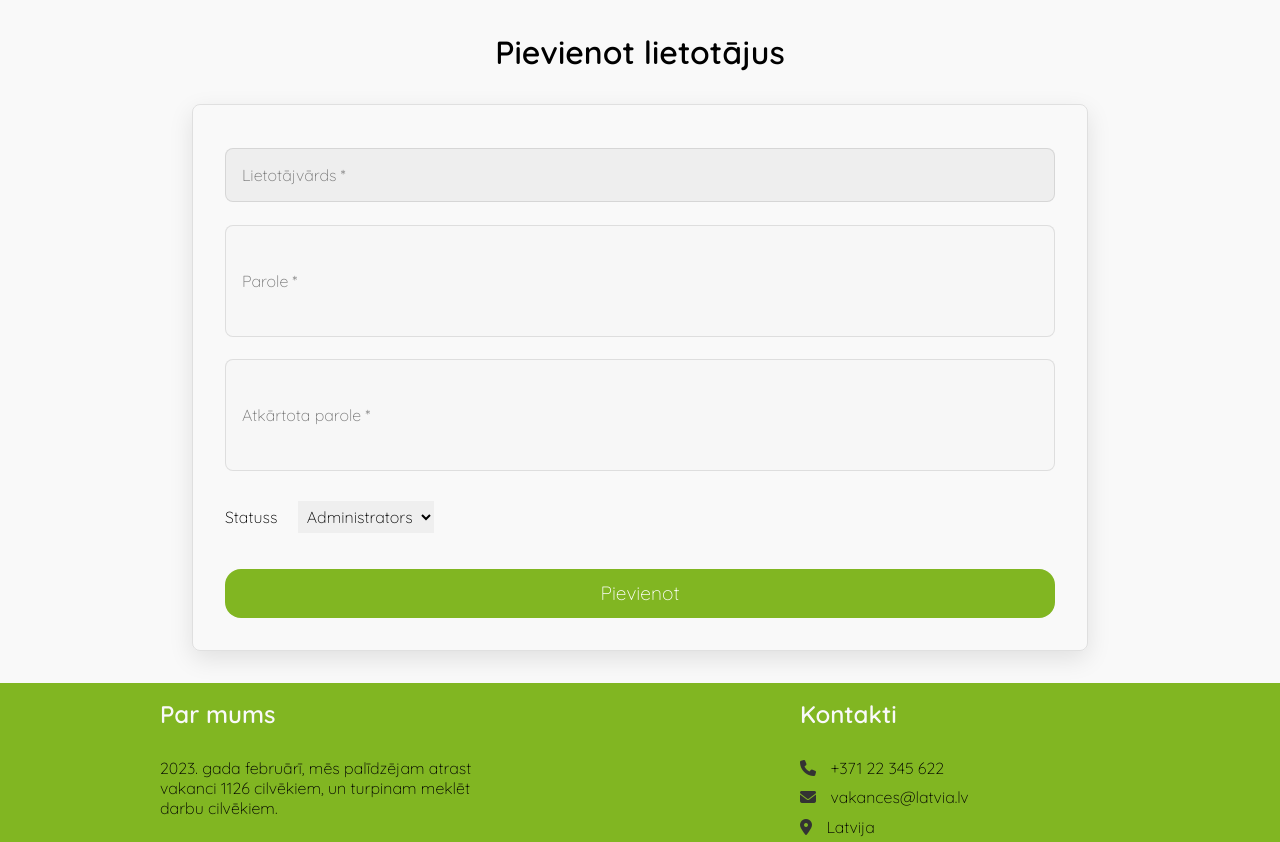
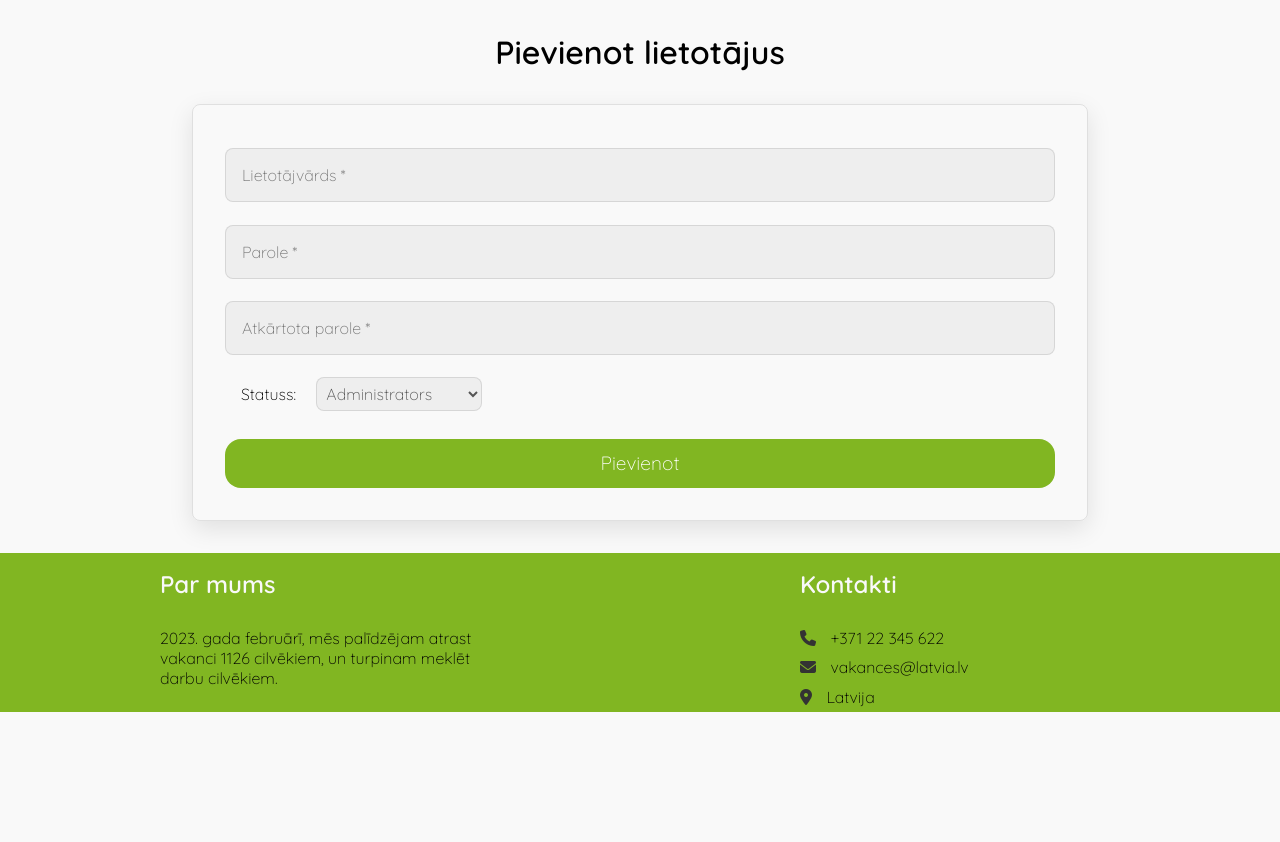
Before and after one commit to NotoriousLP/ITirSpeks, a PHP site: page /jaunsLietotajs.php in a window 1280 px wide. Shown: the part 80-922 px from the top of the page. After the commit the page ends 792 px from the top, so only its background shows below. Run offline with PHP 8.4, Linux system fonts and the light colour scheme; the visitor is signed in with stand-in values (Sample User, id 1).

```diff
--- a/index.php
+++ b/index.php
@@ -199,7 +199,7 @@ require("files/connect_db.php");
                         </button> </form>
 
                         <form method = 'post'>
-                        <button type='submit' name='dzestVakances value='{$ieraksts['vakances_id']}' class='btn5'>
+                        <button type='submit' name='dzestVakances' value='{$ieraksts['vakances_id']}' class='btn5'>
                         <i class='fas fa-trash'></i>
                         </button>
                         </form>
--- a/jaunsLietotajs.php
+++ b/jaunsLietotajs.php
@@ -55,9 +55,9 @@
                     <div class='row'>
                         <form method='post'>
                             <input type='text' placeholder='Lietotājvārds *' name='lietotajs' class='box1' title='Lietotajs' required>
-                            <input type='password' placeholder='Parole *' name='parole' class='box2' title='Parole' required>
-                            <input type='password' placeholder='Atkārtota parole *' name='parole1' class='box2' title='Parole' required>
-                            <label for='statuss'>Statuss</label>
+                            <input type='password' placeholder='Parole *' name='parole' class='box1' title='Parole' required>
+                            <input type='password' placeholder='Atkārtota parole *' name='parole1' class='box1' title='Atkārtota parole' required>
+                            <label for='statuss'>Statuss:</label>
                             <select name='statuss'>
                             <option value='Administrators'>Administrators</option>
                             <option value='Moderators'>Moderators</option>
--- a/style.css
+++ b/style.css
@@ -566,11 +566,20 @@ hr{
 }
 
 select {
-    margin-bottom: 1.2rem;
-    margin-left: 1rem;
-    margin-top: 1.2rem;
+    margin:.7rem 0;
+    padding: 1.2rem;
     font-size: 1rem;
+    color:var(--black);
+    border-radius: var(--radius);
+    border:var(--border);
+    background:#EEE;
+    text-transform: none;
+    width: 20%;
   }
+
+label{
+    margin: 0 1rem;
+}
 
 .pazinojums p{
     animation: blinker 2s linear infinite;
@@ -654,6 +663,7 @@ select {
 
 #statuss .vertiba {
     font-weight: bold;
+    word-break: break-all;
 }
 
 
```
Also changed, not shown: statusaPiesk.php (+17 -22 lines).
